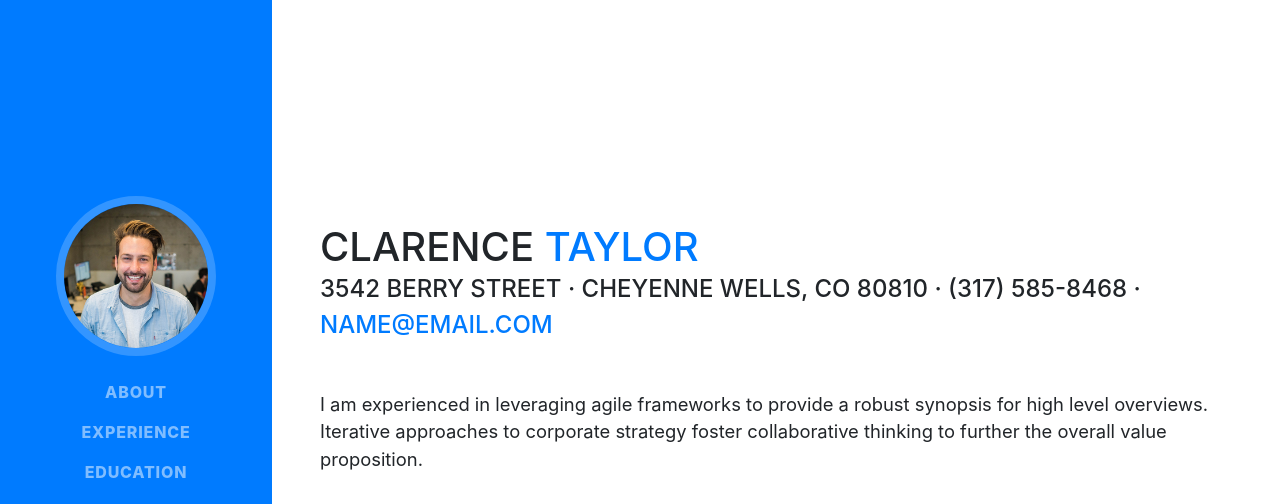
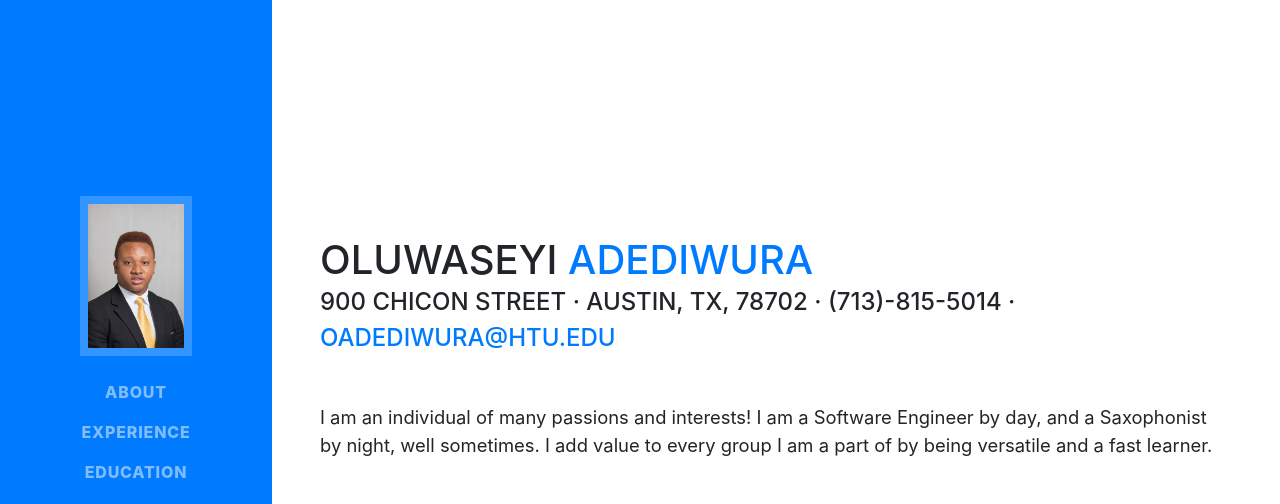
Before and after one commit to mchinedo/oadediwura.github.io, a website with bundled scripts: page index 1.08.05 PM.html in a window 1280 px wide. Shown: the top 504 px of the page. Built offline with nearby package versions, Linux system fonts and the light colour scheme; a web font is replaced by a local one.

Commit message:
modified CSS file, and changed nav bar info

```diff
--- a/index 1.08.05 PM.html
+++ b/index 1.08.05 PM.html
@@ -27,9 +27,9 @@
 
     <nav class="navbar navbar-expand-lg navbar-dark bg-primary fixed-top" id="sideNav">
       <a class="navbar-brand js-scroll-trigger" href="#page-top">
-        <span class="d-block d-lg-none">Clarence Taylor</span>
+        <span class="d-block d-lg-none">OLUWASEYI GABRIEL ADEDIWURA</span>
         <span class="d-none d-lg-block">
-          <img class="img-fluid img-profile rounded-circle mx-auto mb-2" src="img/profile.jpg" alt="">
+          <img class="img-fluid img-profile mx-auto mb-2" src="img/headshot.jpg" alt="">
         </span>
       </a>
       <button class="navbar-toggler" type="button" data-toggle="collapse" data-target="#navbarSupportedContent" aria-controls="navbarSupportedContent" aria-expanded="false" aria-label="Toggle navigation">
@@ -63,13 +63,13 @@
 
       <section class="resume-section p-3 p-lg-5 d-flex d-column" id="about">
         <div class="my-auto">
-          <h1 class="mb-0">Clarence
-            <span class="text-primary">Taylor</span>
+          <h1 class="mb-0">Oluwaseyi
+            <span class="text-primary">Adediwura</span>
           </h1>
-          <div class="subheading mb-5">3542 Berry Street · Cheyenne Wells, CO 80810 · (317) 585-8468 ·
-            <a href="mailto:name@email.com">name@email.com</a>
+          <div class="subheading mb-5">900 Chicon Street · Austin, TX, 78702 · (713)-815-5014 ·
+            <a href="mailto:name@email.com">oadediwura@htu.edu</a>
           </div>
-          <p class="lead mb-5">I am experienced in leveraging agile frameworks to provide a robust synopsis for high level overviews. Iterative approaches to corporate strategy foster collaborative thinking to further the overall value proposition.</p>
+          <p class="lead mb-5">I am an individual of many passions and interests! I am a Software Engineer by day, and a Saxophonist by night, well sometimes. I add value to every group I am a part of by being versatile and a fast learner.</p>
           <div class="social-icons">
             <a href="#">
               <i class="fab fa-linkedin-in"></i>
```
Also changed, not shown: css/resume.min.css, img/headshot.jpg (added), 1 other file.
